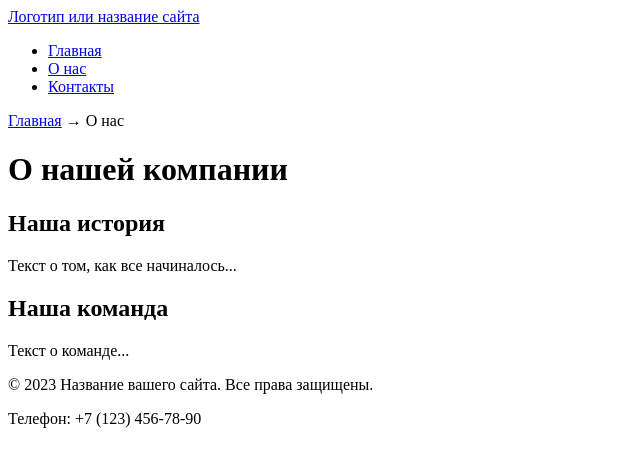
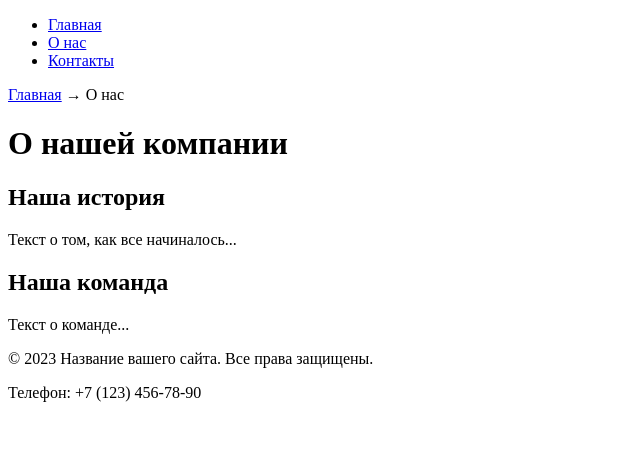
Before and after one commit to Ex1s9/practice-1, a plain HTML site: page src/about.html in a window 1280 px wide. Shown: the whole page, without its empty margins (0-640 px from the left). Drawn offline with Linux system fonts and the light colour scheme.

Commit message:
feat: удалить логотип или название сайта из заголовка на страницах "О нас" и "Контакты"

```diff
--- a/src/about.html
+++ b/src/about.html
@@ -12,7 +12,6 @@
 
 <body>
      <header>
-          <a href="/">Логотип или название сайта</a>
           <nav>
                <ul>
                     <li><a href="index.html">Главная</a></li>
```
Also changed, not shown: src/contacts.html (+0 -1 lines).
